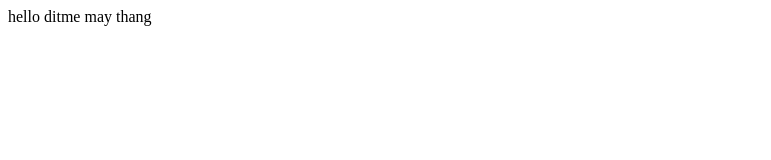
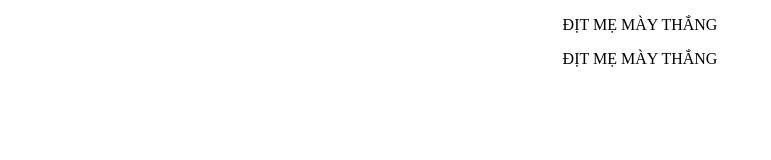
Before and after one commit to SuperAmoledd/du-an-web, a plain HTML site: page index.html in a window 1280 px wide. Shown: the whole page, without its empty margins (0-771 px from the left). Drawn offline with Linux system fonts and the light colour scheme.

Commit message:
them l thang

```diff
--- a/index.html
+++ b/index.html
@@ -3,9 +3,10 @@
 <head>
     <meta charset="UTF-8">
     <meta name="viewport" content="width=device-width, initial-scale=1.0">
-    <title>Document</title>
+    <title>Dự án web</title>
 </head>
 <body>
-    hello ditme may thang
+    <p style="text-align: center;">ĐỊT MẸ MÀY THẮNG</p>
+    <p style="text-align: center;">ĐỊT MẸ MÀY THẮNG</p>
 </body>
 </html>
```
